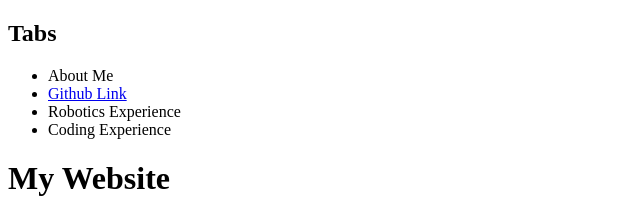
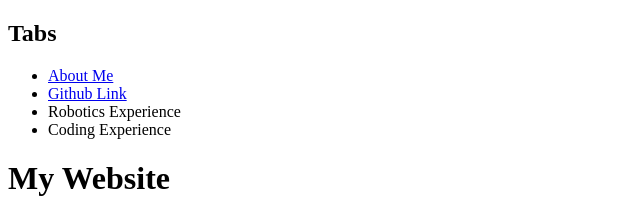
Before and after one commit to BSalvador02/BSalvador02.github.io, a plain HTML site: page index.html in a window 1280 px wide. Shown: the top 216 px of the page, 0-640 px from the left. Drawn offline with Linux system fonts and the light colour scheme.

Commit message:
Update index.html

```diff
--- a/index.html
+++ b/index.html
@@ -10,7 +10,7 @@
     <div class="nav">
       <h2>Tabs</h2>
       <ul>
-        <li>About Me</li>
+        <li> <a href="1.indexhtml">About Me</a> </li>
         <li> <a href="https://github.com/BSalvador02/BSalvador02.github.io/edit/master/index.html">Github Link</a></li>
         <li>Robotics Experience</li>
         <li>Coding Experience</li>
```
